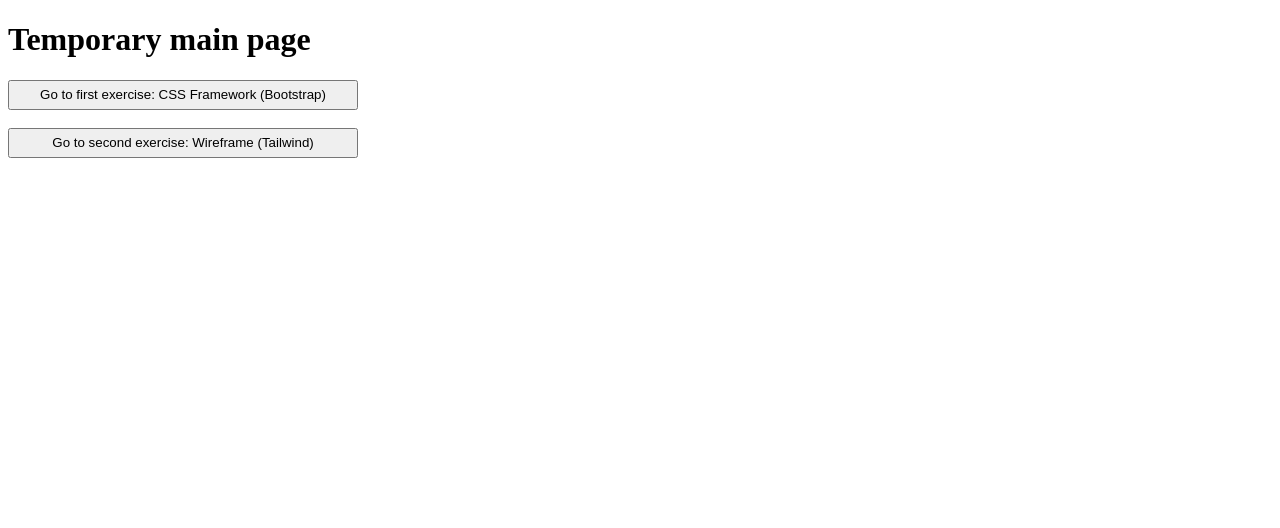
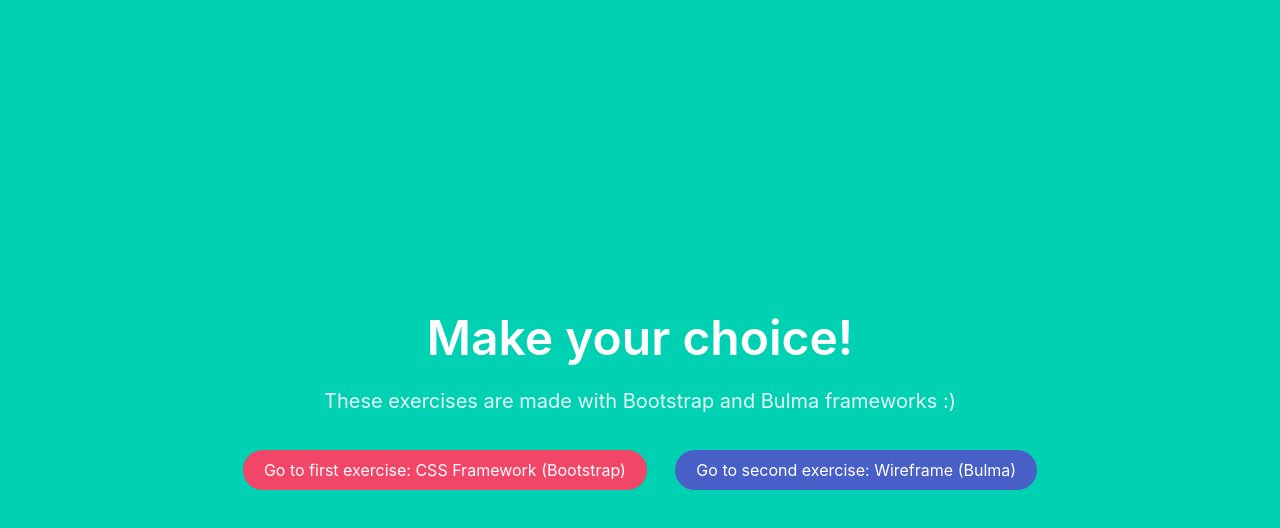
Before and after one commit to Muhammetacin/verou-3-css-framerworks-Muhammetacin, a plain HTML site: page index.html in a window 1280 px wide. Drawn offline with nearby package versions, Linux system fonts and the light colour scheme.

Commit message:
Styling of main page is created with Bulma

```diff
--- a/index.html
+++ b/index.html
@@ -1,15 +1,33 @@
 <!DOCTYPE html>
 <html lang="en">
+
 <head>
     <meta charset="UTF-8">
     <meta http-equiv="X-UA-Compatible" content="IE=edge">
     <meta name="viewport" content="width=device-width, initial-scale=1.0">
     <title>CSS Frameworks Exercise</title>
+
+    <link rel="stylesheet" href="https://cdn.jsdelivr.net/npm/bulma@0.9.3/css/bulma.min.css">
 </head>
+
 <body>
-    <h1>Temporary main page</h1>
-
-    <a href="Framework Style/index.html"><button style="width: 350px; height: 30px;">Go to first exercise: CSS Framework (Bootstrap)</button></a><br><br>
-    <a href="Wireframe/index.html"><button style="width: 350px; height: 30px;">Go to second exercise: Wireframe (Tailwind)</button></a>
+    <section class="hero is-primary is-fullheight">
+        <div class="hero-body">
+            <div class="container has-text-centered">
+                <p class="title is-size-1 is-spaced">
+                    Make your choice!
+                </p>
+                <p class="subtitle">
+                    These exercises are made with Bootstrap and Bulma frameworks :)
+                </p>
+                <a href="Framework Style/index.html"><button class="button is-danger is-rounded mr-3 mt-3">Go to first
+                        exercise: CSS Framework
+                        (Bootstrap)</button></a>
+                <a href="Wireframe/index.html"><button class="button is-link is-rounded ml-3 mt-3">Go to second
+                        exercise: Wireframe
+                        (Bulma)</button></a>
+            </div>
+        </div>
+    </section>
 </body>
 </html>
```
